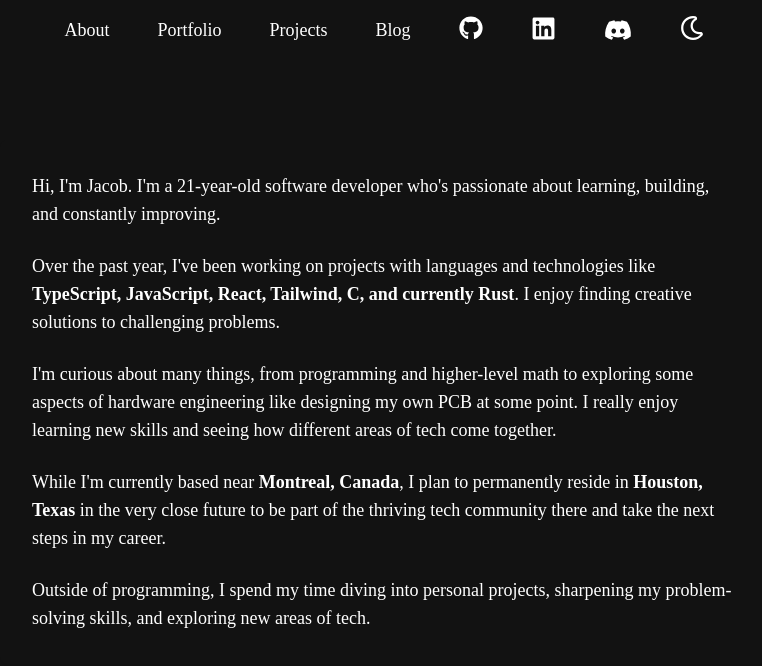
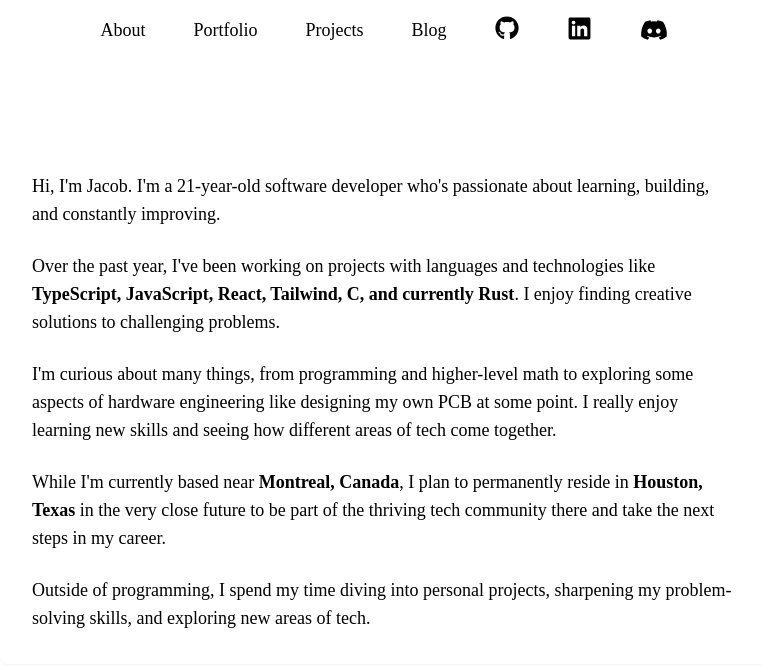
Before and after one commit to jsacob/JsacobWebpage, a React (Vite) app: page /about in a window 1280 px wide. Shown: the top 666 px of the page, without its empty margins (256-1018 px from the left). Built offline with nearby package versions, Linux system fonts and the light colour scheme; a web font is replaced by a local one.

Commit message:
better aboutpage update

```diff
--- a/Frontend/src/components/header.tsx
+++ b/Frontend/src/components/header.tsx
@@ -1,6 +1,6 @@
 import AOS from "aos";
 import React, { useEffect, useState } from "react";
-import { FaDiscord, FaGithub, FaLinkedin, FaRegMoon } from "react-icons/fa";
+import { FaDiscord, FaGithub, FaLinkedin } from "react-icons/fa";
 
 const navItems = [
   { name: "About", link: "/about" },
@@ -10,49 +10,19 @@ const navItems = [
 ];
 
 export default function Header() {
-  const [isLightMode, setIsLightMode] = useState(() => {
-    return sessionStorage.getItem("lightmode") === "false";
-  });
-
-  useEffect(() => {
-    const saveMode = sessionStorage.getItem("lightmode");
-    if (saveMode === "true") {
-      setIsLightMode(true);
-    } else {
-      setIsLightMode(false);
-    }
-  }, []);
-
-  useEffect(() => {
-    if (isLightMode) {
-      document.body.classList.add("light");
-      document.body.classList.remove("dark");
-    } else {
-      document.body.classList.add("dark");
-      document.body.classList.remove("light");
-    }
-  }, [isLightMode]);
-
-  const toggleMode = () => {
-    const newMode = !isLightMode;
-    setIsLightMode(newMode);
-    sessionStorage.setItem("lightmode", String(newMode));
-  };
-
   useEffect(() => {
     AOS.init();
   }, []);
 
   return (
     <>
-      <div data-aos="fade-down" data-aos-duration="1500">
-        <header className="container max-w-full p-4 inline-flex space-x-8 justify-center flex-grow bg-transparent">
+      <header className="container max-w-full p-4 inline-flex space-x-8 justify-center flex-grow bg-background text-text ">
         {/*Center Content*/}
         <nav className="flex space-x-12 md:text-lg flex-grow justify-center">
           {navItems.map((item) => (
             <a
               href={item.link}
-                className="fa hover:text-blue-700 hover:translate-y-2 transition-transform duration-300 ease-in-out"
+              className="hover:text-blue-700 hover:translate-y-2 transition-transform duration-300 ease-in-out"
               key={item.name}
             >
               {item.name}
@@ -60,19 +30,19 @@ export default function Header() {
           ))}
           <a href="https://github.com/jsacob">
             <FaGithub
-                className="fa hover:text-purple-500 hover:translate-y-2 transition-transform-colors duration-300 ease-in-out cursor-pointer"
+              className="hover:text-purple-500 hover:translate-y-2 transition-transform-colors duration-300 ease-in-out cursor-pointer"
               size={24}
             />
           </a>
           <a href="https://www.linkedin.com/in/jacob-mills-b2b1202ab">
             <FaLinkedin
-                className="fa hover:text-blue-600 hover:translate-y-2 transition-transform-colors duration-300 ease-in-out cursor-pointer"
+              className="hover:text-blue-600 hover:translate-y-2 transition-transform-colors duration-300 ease-in-out cursor-pointer"
               size={25}
             />
           </a>
           <a className="relative group">
             <FaDiscord
-                className="fa hover:text-blue-700 hover:translate-y-2 transition-transform-colors duration-300 ease-in-out cursor-pointer"
+              className="hover:text-blue-700 hover:translate-y-2 transition-transform-colors duration-300 ease-in-out cursor-pointer"
               size={28}
             />
             {/* Text box that appears ONLY when hovering over the icon */}
@@ -80,14 +50,8 @@ export default function Header() {
               Billy Elrod#2769
             </div>
           </a>
-            <FaRegMoon
-              onClick={toggleMode}
-              className="hover:text-yellow-300 hover:translate-y-2 transition-transform-colors duration-300 ease-in-out cursor-pointer"
-              size={24}
-            />
         </nav>
       </header>
-      </div>
     </>
   );
 }
```
Also changed, not shown: Frontend/src/components/themecontext.tsx (added), Frontend/src/components/themeselector.tsx (added). Lines whose indentation alone changed are shown as unchanged.
